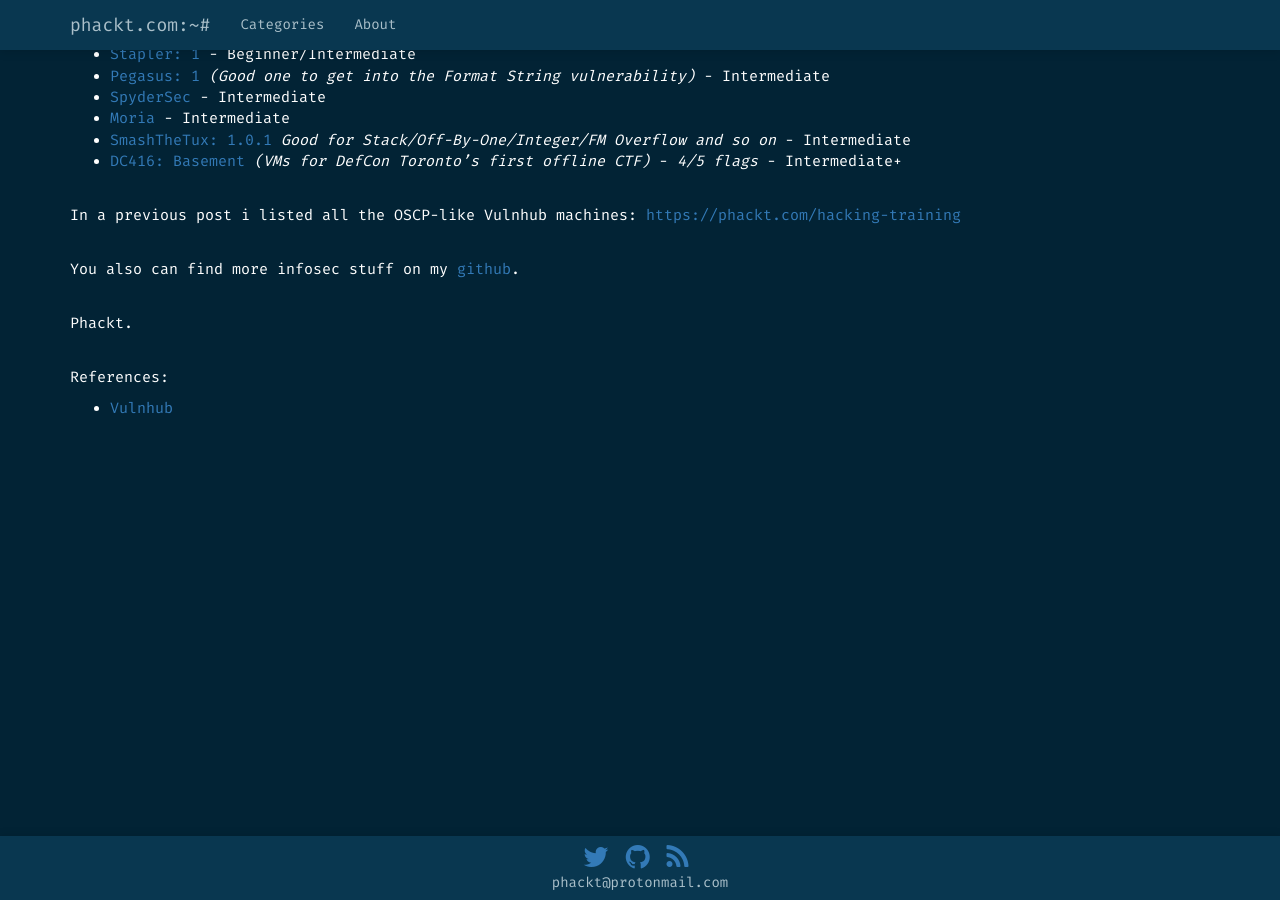
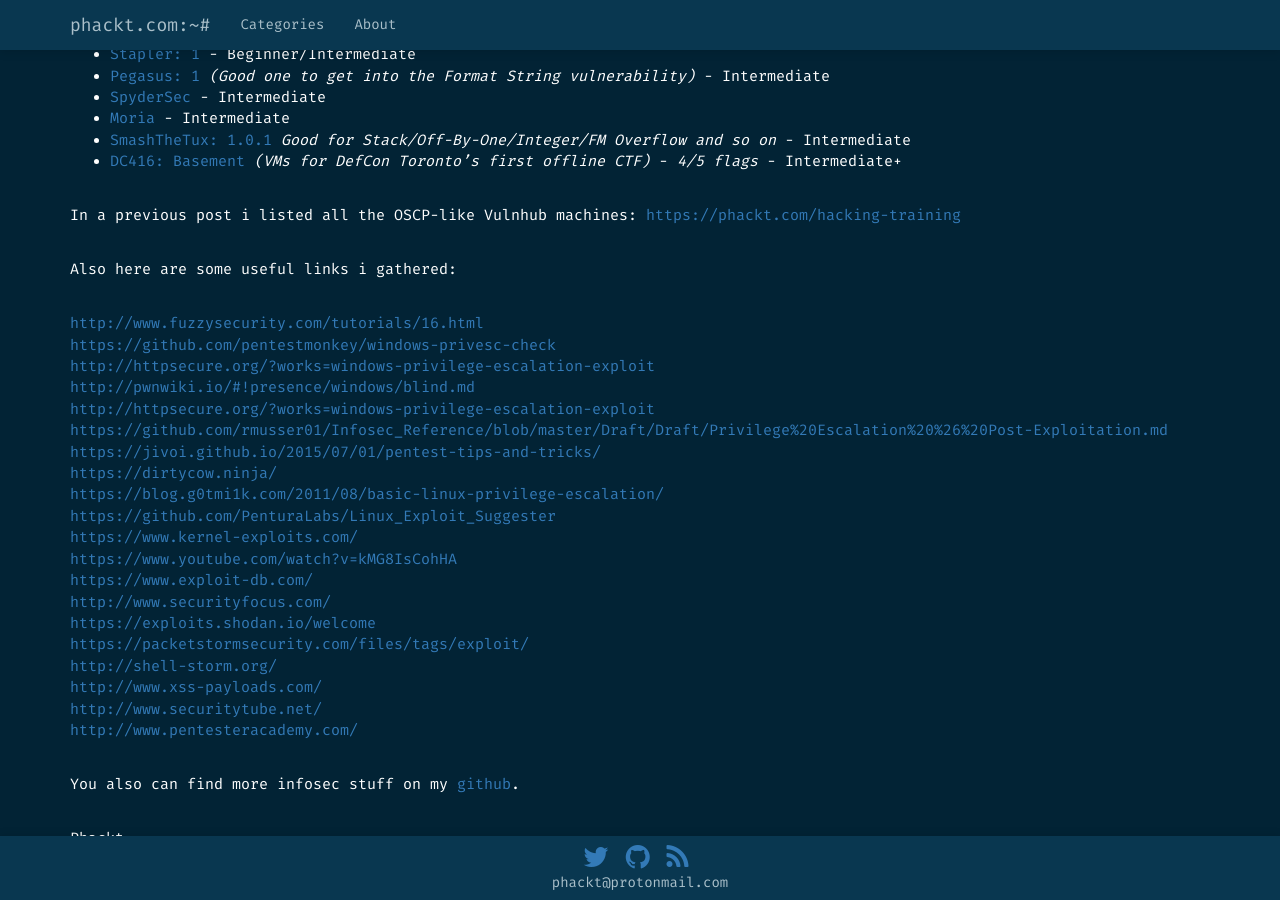
Before and after one commit to phackt/phackt.github.io, a Jekyll site: the page built from _posts/2017-03-24-vulnhub-machines-and-useful-links.markdown, in a window 1280 px wide and 900 px high, scrolled down 720 px. Built offline with Jekyll 4.4.1, drawn with Linux system fonts in a browser that asks for light colours; nearby versions of some CDN libraries; some web fonts are replaced; comment, search, counter and statistics services are not loaded.

Commit message:
update post vulnhub & links

```diff
--- a/_posts/2017-03-24-vulnhub-machines.markdown
+++ b/_posts/2017-03-24-vulnhub-machines-and-useful-links.markdown
@@ -30,6 +30,29 @@ Vulnhub machines:
 
 In a previous post i listed all the OSCP-like Vulnhub machines: [https://phackt.com/hacking-training](https://phackt.com/hacking-training)
 
+Also here are some useful links i gathered:
+
+[http://www.fuzzysecurity.com/tutorials/16.html](http://www.fuzzysecurity.com/tutorials/16.html)
+[https://github.com/pentestmonkey/windows-privesc-check](https://github.com/pentestmonkey/windows-privesc-check)
+[http://httpsecure.org/?works=windows-privilege-escalation-exploit](http://httpsecure.org/?works=windows-privilege-escalation-exploit)
+[http://pwnwiki.io/#!presence/windows/blind.md](http://pwnwiki.io/#!presence/windows/blind.md)
+[http://httpsecure.org/?works=windows-privilege-escalation-exploit](http://httpsecure.org/?works=windows-privilege-escalation-exploit)
+[https://github.com/rmusser01/Infosec_Reference/blob/master/Draft/Draft/Privilege%20Escalation%20%26%20Post-Exploitation.md](https://github.com/rmusser01/Infosec_Reference/blob/master/Draft/Draft/Privilege%20Escalation%20%26%20Post-Exploitation.md)
+[https://jivoi.github.io/2015/07/01/pentest-tips-and-tricks/](https://jivoi.github.io/2015/07/01/pentest-tips-and-tricks/)
+[https://dirtycow.ninja/](https://dirtycow.ninja/)
+[https://blog.g0tmi1k.com/2011/08/basic-linux-privilege-escalation/](https://blog.g0tmi1k.com/2011/08/basic-linux-privilege-escalation/)
+[https://github.com/PenturaLabs/Linux_Exploit_Suggester](https://github.com/PenturaLabs/Linux_Exploit_Suggester)
+[https://www.kernel-exploits.com/](https://www.kernel-exploits.com/)
+[https://www.youtube.com/watch?v=kMG8IsCohHA](https://www.youtube.com/watch?v=kMG8IsCohHA)
+[https://www.exploit-db.com/](https://www.exploit-db.com/)
+[http://www.securityfocus.com/](http://www.securityfocus.com/)
+[https://exploits.shodan.io/welcome](https://exploits.shodan.io/welcome)
+[https://packetstormsecurity.com/files/tags/exploit/](https://packetstormsecurity.com/files/tags/exploit/)
+[http://shell-storm.org/](http://shell-storm.org/)
+[http://www.xss-payloads.com/](http://www.xss-payloads.com/)
+[http://www.securitytube.net/](http://www.securitytube.net/)
+[http://www.pentesteracademy.com/](http://www.pentesteracademy.com/)
+
 You also can find more infosec stuff on my [github](https://github.com/phackt/pentest).
 
 Phackt.
```
